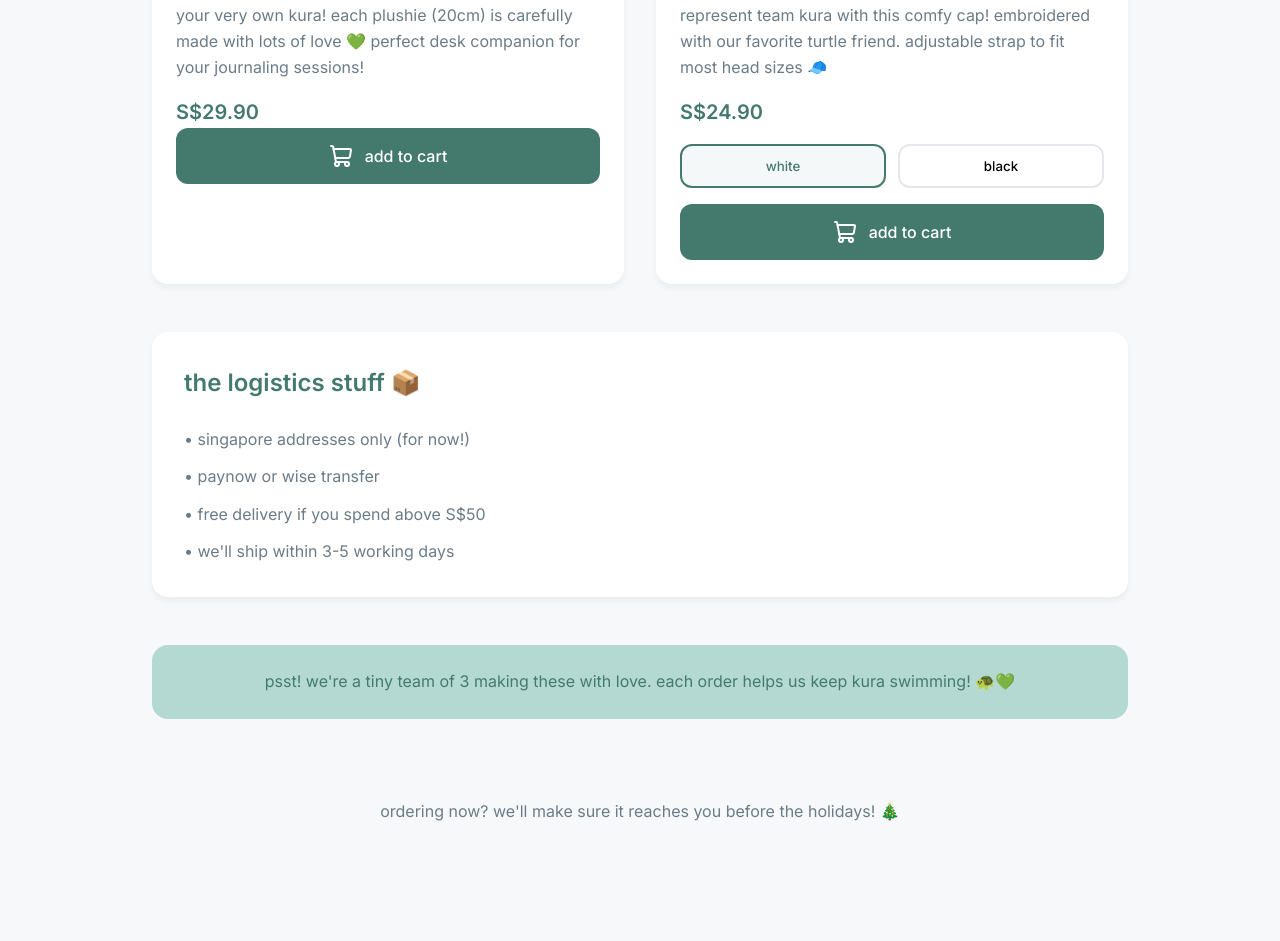
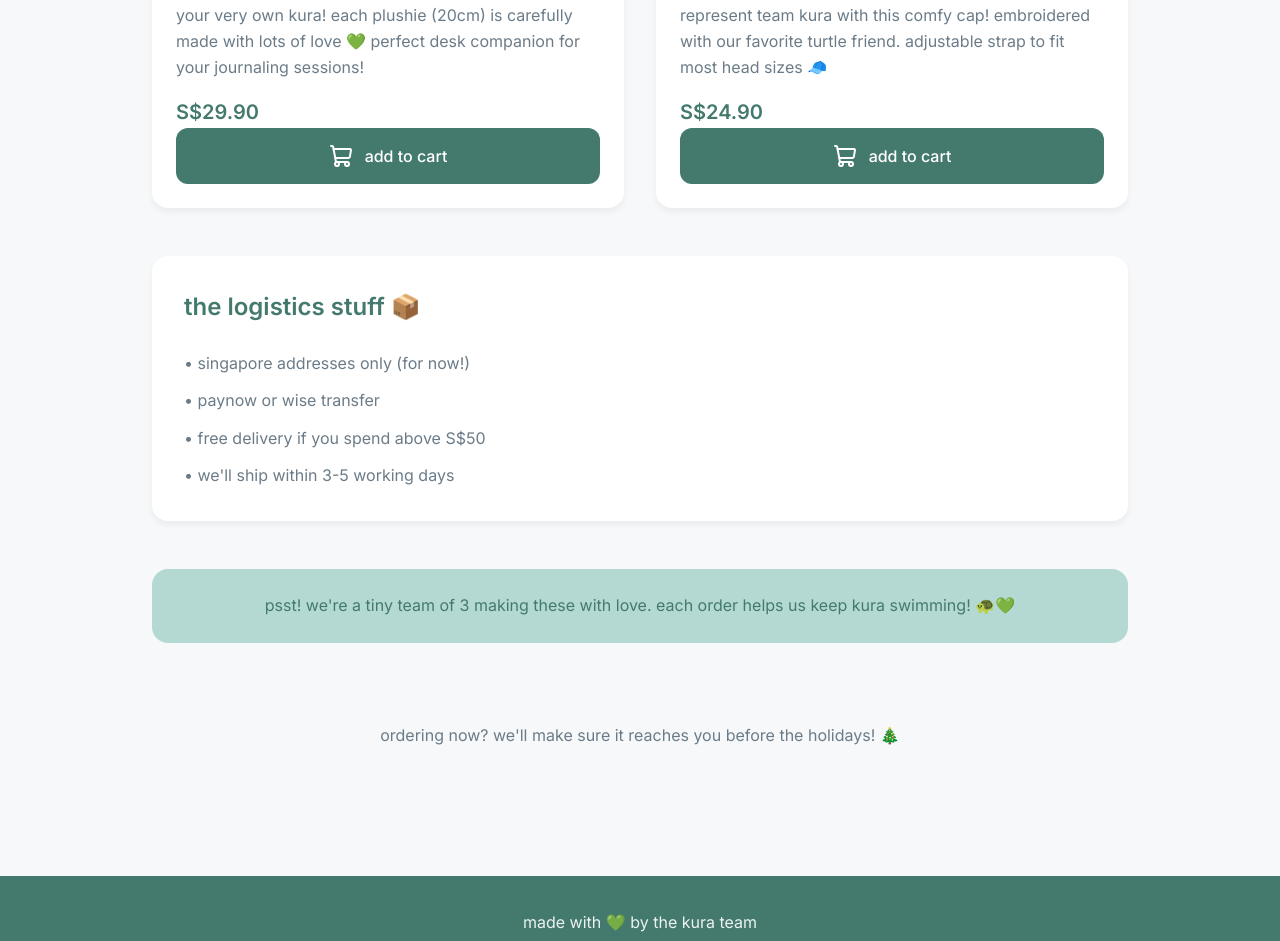
Before and after one commit to wooziecodes/store, a plain HTML site: page index.html in a window 1280 px wide. Shown: the part 2201-3142 px from the top of the page. Drawn offline with nearby package versions, Linux system fonts and the light colour scheme.

Commit message:
Update index.html

```diff
--- a/index.html
+++ b/index.html
@@ -331,10 +331,7 @@
                     </div>
                     <p style="color: var(--text-light); margin-bottom: 1rem">represent team kura with this comfy cap! embroidered with our favorite turtle friend. adjustable strap to fit most head sizes 🧢</p>
                     <p style="font-size: 1.25rem; font-weight: 600; color: var(--primary)">S$24.90</p>
-                    <div class="variant-buttons">
-                        <button class="variant-btn selected">white</button>
-                        <button class="variant-btn">black</button>
-                    </div>
+
                     <button class="btn">
                         <i data-lucide="shopping-cart"></i>
                         add to cart
```
